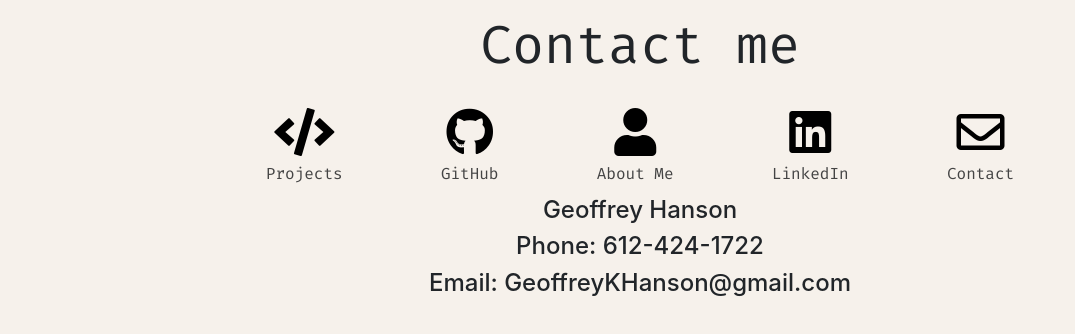
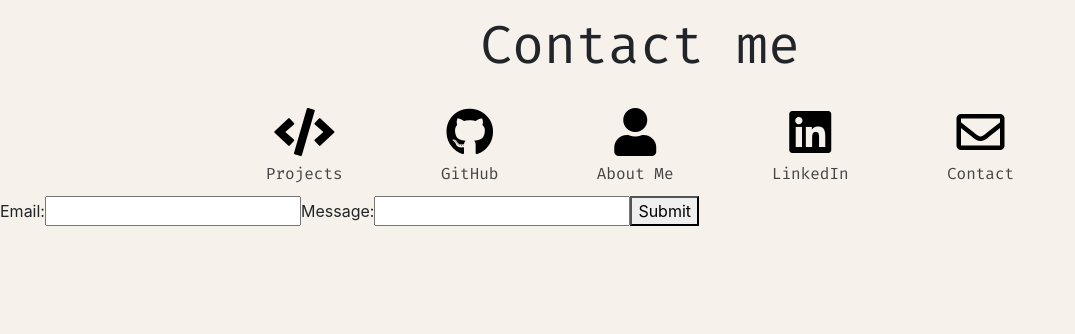
Before and after one commit to GeoffreyHanson/reactPortfolio, a React (Create React App) app: page /Contact in a window 1280 px wide. Shown: the top 334 px of the page, without its empty margins (0-1075 px from the left). Built offline with nearby package versions, Linux system fonts and the light colour scheme.

Commit message:
Added plain formspree form to contact page

```diff
--- /dev/null
+++ b/src/components/ContactForm/ContactForm.js
@@ -0,0 +1,52 @@
+// Customize this 'ContactForm.js' script and add it to your JS bundle.
+// Then import it with 'import ContactForm from "./ContactForm.js"'.
+// Finally, add a <ContactForm/> element whereever you wish to display the form.
+
+import React from "react";
+
+export default class ContactForm extends React.Component {
+  constructor(props) {
+    super(props);
+    this.submitForm = this.submitForm.bind(this);
+    this.state = {
+      status: ""
+    };
+  }
+
+  render() {
+    const { status } = this.state;
+    return (
+      <form
+        onSubmit={this.submitForm}
+        action="https://formspree.io/mjvaywbz"
+        method="POST"
+      >
+        <label>Email:</label>
+        <input type="email" name="email" />
+        <label>Message:</label>
+        <input type="text" name="message" />
+        {status === "SUCCESS" ? <p>Thanks!</p> : <button>Submit</button>}
+        {status === "ERROR" && <p>Ooops! There was an error.</p>}
+      </form>
+    );
+  }
+
+  submitForm(ev) {
+    ev.preventDefault();
+    const form = ev.target;
+    const data = new FormData(form);
+    const xhr = new XMLHttpRequest();
+    xhr.open(form.method, form.action);
+    xhr.setRequestHeader("Accept", "application/json");
+    xhr.onreadystatechange = () => {
+      if (xhr.readyState !== XMLHttpRequest.DONE) return;
+      if (xhr.status === 200) {
+        form.reset();
+        this.setState({ status: "SUCCESS" });
+      } else {
+        this.setState({ status: "ERROR" });
+      }
+    };
+    xhr.send(data);
+  }
+}
--- a/src/pages/Contact/Contact.js
+++ b/src/pages/Contact/Contact.js
@@ -2,8 +2,8 @@
 import Navigation from '../../components/Navigation/Navigation';
 import PageTitle from '../../components/PageTitle/PageTitle';
 import './Contact.css';
+import ContactForm from '../../components/ContactForm/ContactForm';
 
-// TODO: add actual contact form
 const Contact = () => (
   <div className="Contact">
     <header className="Header">
@@ -11,9 +11,7 @@
     </header>
     <div>
       <Navigation />
-      <h4>Geoffrey Hanson</h4>
-      <h4>Phone: 612-424-1722</h4>
-      <h4>Email: GeoffreyKHanson@gmail.com</h4>
+      <ContactForm />
     </div>
   </div>
 );
```
Also changed, not shown: src/components/ContactForm/ContactForm.module.css (added).
